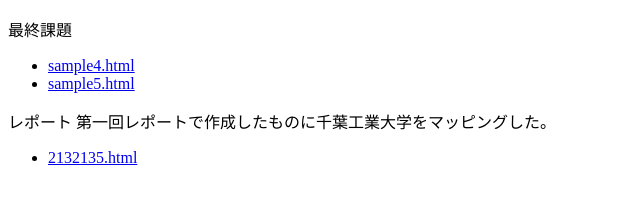
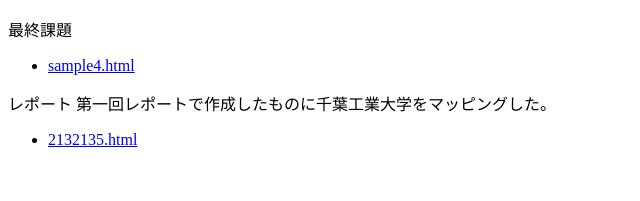
Before and after one commit to Miya0308/CG-report2, a plain HTML site: page index.html in a window 1280 px wide. Shown: the part 127-328 px from the top of the page, without its empty margins (0-640 px from the left). Drawn offline with Linux system fonts and the light colour scheme.

Commit message:
Update index.html

```diff
--- a/index.html
+++ b/index.html
@@ -11,7 +11,6 @@
         最終課題
         <ul>
             <li><a href="sample4.html">sample4.html</a></li>
-            <li><a href="sample5.html">sample5.html</a></li>
         </ul>
         レポート  第一回レポートで作成したものに千葉工業大学をマッピングした。
         <ul>
```
